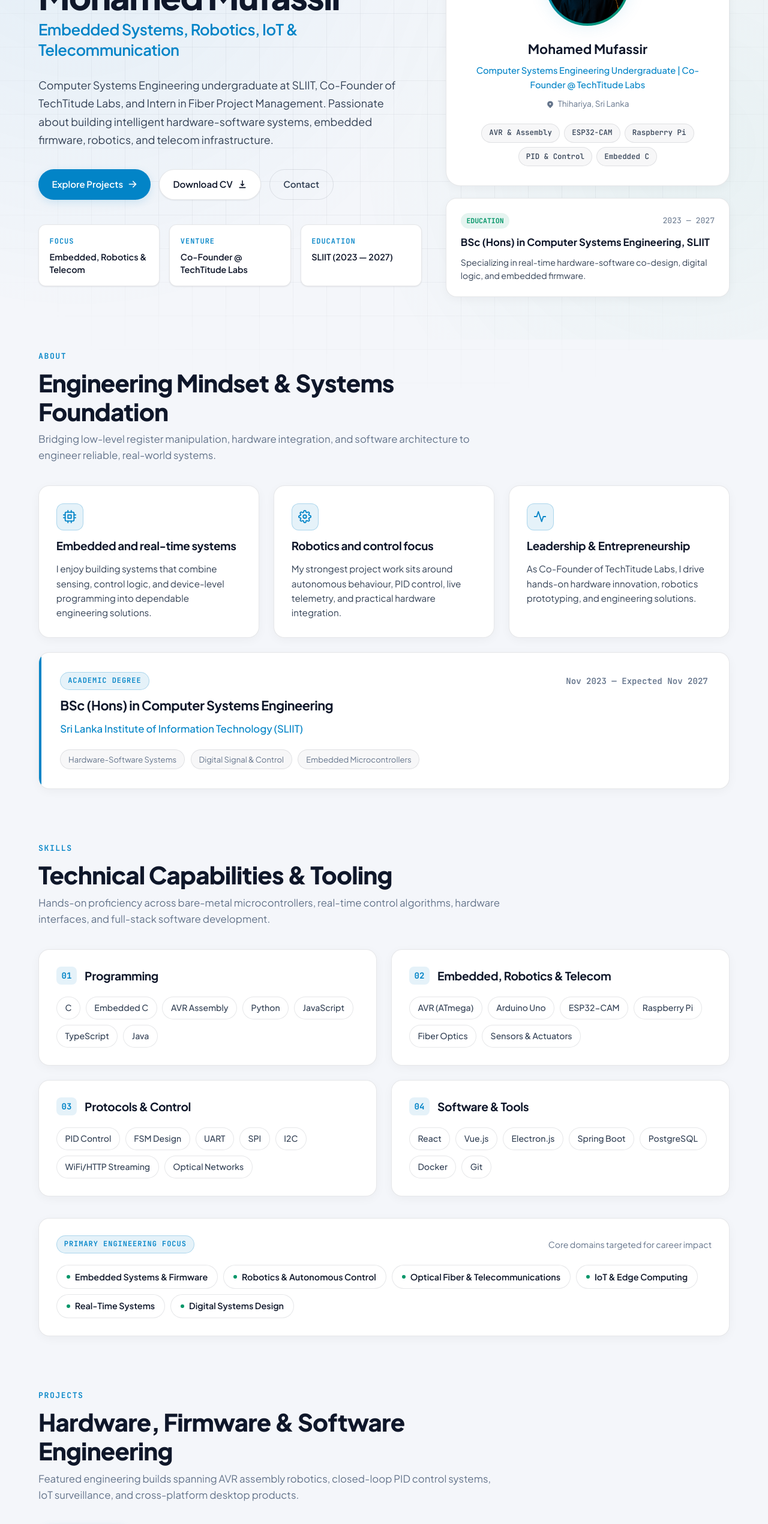
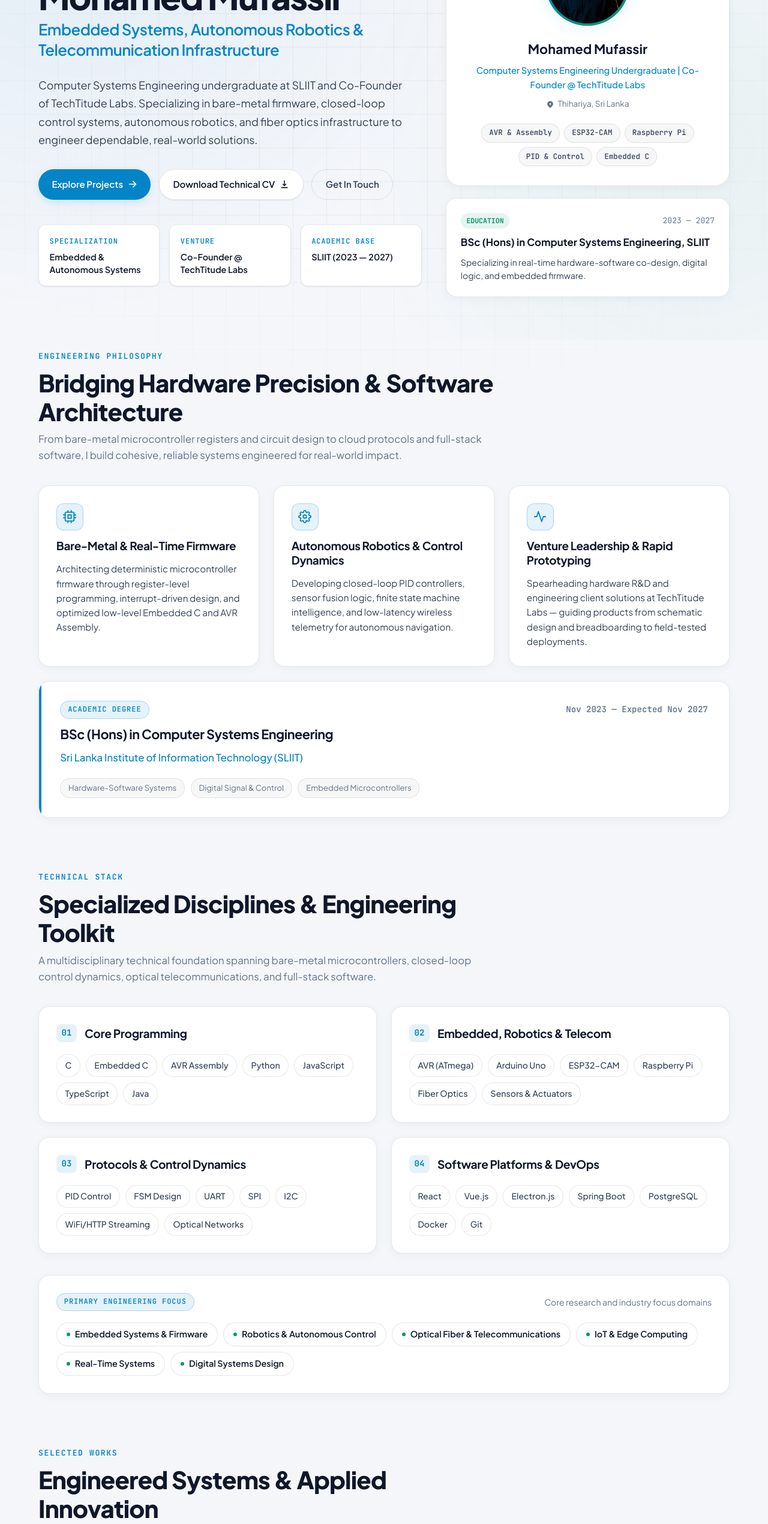
Before and after one commit to M-Mufassir/Porfolio1, a React (Vite) app in the folder portfolio1/: page / in a window 1280 px wide. Shown: the part 234-2774 px from the top of the page at 60% size. Built offline with nearby package versions, Linux system fonts and the light colour scheme.

Commit message:
feat: add portfolio components, HTML template, and data structure

```diff
--- a/portfolio1/src/components/About.jsx
+++ b/portfolio1/src/components/About.jsx
@@ -2,10 +2,10 @@ export function About({ aboutHighlights, education }) {
   return (
     <section className="section-block" id="about">
       <div className="section-heading">
-        <span className="section-eyebrow">About</span>
-        <h2 className="section-title">Engineering Mindset & Systems Foundation</h2>
+        <span className="section-eyebrow">Engineering Philosophy</span>
+        <h2 className="section-title">Bridging Hardware Precision & Software Architecture</h2>
         <p className="section-subtitle">
-          Bridging low-level register manipulation, hardware integration, and software architecture to engineer reliable, real-world systems.
+          From bare-metal microcontroller registers and circuit design to cloud protocols and full-stack software, I build cohesive, reliable systems engineered for real-world impact.
         </p>
       </div>
 
--- a/portfolio1/src/components/Contact.jsx
+++ b/portfolio1/src/components/Contact.jsx
@@ -12,10 +12,10 @@ export function Contact({ contactLinks }) {
   return (
     <section className="section-block" id="contact">
       <div className="section-heading">
-        <span className="section-eyebrow">Contact</span>
-        <h2 className="section-title">Let's Connect & Collaborate</h2>
+        <span className="section-eyebrow">Get In Touch</span>
+        <h2 className="section-title">Let's Build Something Exceptional Together</h2>
         <p className="section-subtitle">
-          Open to internships, graduate engineering roles, and hardware/software collaborations. Feel free to reach out via email or connect on professional platforms.
+          Open to engineering roles, embedded systems R&D, telecom infrastructure, and technical collaborations. Reach out directly or connect through professional networks.
         </p>
       </div>
 
--- a/portfolio1/src/components/Footer.jsx
+++ b/portfolio1/src/components/Footer.jsx
@@ -18,7 +18,7 @@ export function Footer({ brandProfile }) {
 
         <div className="footer-center">
           <p className="footer-copy">
-            © {currentYear} {brandProfile.name}. Built with React, Vite & Modern Web Standards.
+            © {currentYear} {brandProfile.name} — Designed & engineered with modern web standards.
           </p>
         </div>
 
--- a/portfolio1/src/components/Hero.jsx
+++ b/portfolio1/src/components/Hero.jsx
@@ -12,7 +12,7 @@ export function Hero({ brandProfile, heroMetrics, resumeLink }) {
         </div>
 
         <div className="hero-headings">
-          <p className="hero-eyebrow">Hello, I am</p>
+          <p className="hero-eyebrow">Engineering • Innovation • Systems</p>
           <h1 className="hero-title">{brandProfile.name}</h1>
           <h2 className="hero-subtitle">{brandProfile.tagline}</h2>
         </div>
@@ -28,13 +28,13 @@ export function Hero({ brandProfile, heroMetrics, resumeLink }) {
             </svg>
           </a>
           <a className="button secondary-btn" href={resumeLink.href} download>
-            <span>Download CV</span>
+            <span>{resumeLink.label}</span>
             <svg viewBox="0 0 20 20" fill="currentColor" width="16" height="16" aria-hidden="true">
               <path fillRule="evenodd" d="M3 17a1 1 0 011-1h12a1 1 0 110 2H4a1 1 0 01-1-1zm3.293-7.707a1 1 0 011.414 0L9 10.586V3a1 1 0 112 0v7.586l1.293-1.293a1 1 0 111.414 1.414l-3 3a1 1 0 01-1.414 0l-3-3a1 1 0 010-1.414z" clipRule="evenodd" />
             </svg>
           </a>
           <a className="button ghost-btn" href="#contact">
-            <span>Contact</span>
+            <span>Get In Touch</span>
           </a>
         </div>
 
--- a/portfolio1/src/components/Projects.jsx
+++ b/portfolio1/src/components/Projects.jsx
@@ -42,10 +42,10 @@ export function Projects({ projectCards, selectedProject, setSelectedProject })
   return (
     <section className="section-block" id="projects">
       <div className="section-heading">
-        <span className="section-eyebrow">Projects</span>
-        <h2 className="section-title">Hardware, Firmware & Software Engineering</h2>
+        <span className="section-eyebrow">Selected Works</span>
+        <h2 className="section-title">Engineered Systems & Applied Innovation</h2>
         <p className="section-subtitle">
-          Featured engineering builds spanning AVR assembly robotics, closed-loop PID control systems, IoT surveillance, and cross-platform desktop products.
+          A curated showcase of autonomous robotics, precision closed-loop control systems, embedded IoT networks, and scalable software solutions.
         </p>
       </div>
 
@@ -112,7 +112,7 @@ export function Projects({ projectCards, selectedProject, setSelectedProject })
                   setSelectedProject(project)
                 }}
               >
-                <span>View Engineering Details</span>
+                <span>Explore Architecture</span>
                 <svg viewBox="0 0 20 20" fill="currentColor" width="16" height="16" aria-hidden="true">
                   <path fillRule="evenodd" d="M7.293 14.707a1 1 0 010-1.414L10.586 10 7.293 6.707a1 1 0 011.414-1.414l4 4a1 1 0 010 1.414l-4 4a1 1 0 01-1.414 0z" clipRule="evenodd" />
                 </svg>
@@ -188,10 +188,13 @@ export function Projects({ projectCards, selectedProject, setSelectedProject })
                 </ul>
               </div>
 
-              {selectedProject.repoNote && (
+              {(selectedProject.systemHighlight || selectedProject.repoNote) && (
                 <div className="modal-note-box">
-                  <span className="note-icon" aria-hidden="true">ℹ</span>
-                  <p>{selectedProject.repoNote}</p>
+                  <span className="note-icon" aria-hidden="true">✦</span>
+                  <div className="modal-note-content">
+                    <span className="modal-note-title">Architecture Highlight</span>
+                    <p>{selectedProject.systemHighlight || selectedProject.repoNote}</p>
+                  </div>
                 </div>
               )}
             </div>
@@ -202,7 +205,7 @@ export function Projects({ projectCards, selectedProject, setSelectedProject })
                 type="button"
                 onClick={() => setSelectedProject(null)}
               >
-                Done
+                Close Details
               </button>
             </div>
           </div>
--- a/portfolio1/src/components/Skills.jsx
+++ b/portfolio1/src/components/Skills.jsx
@@ -2,10 +2,10 @@ export function Skills({ skillSections, interestAreas }) {
   return (
     <section className="section-block" id="skills">
       <div className="section-heading">
-        <span className="section-eyebrow">Skills</span>
-        <h2 className="section-title">Technical Capabilities & Tooling</h2>
+        <span className="section-eyebrow">Technical Stack</span>
+        <h2 className="section-title">Specialized Disciplines & Engineering Toolkit</h2>
         <p className="section-subtitle">
-          Hands-on proficiency across bare-metal microcontrollers, real-time control algorithms, hardware interfaces, and full-stack software development.
+          A multidisciplinary technical foundation spanning bare-metal microcontrollers, closed-loop control dynamics, optical telecommunications, and full-stack software.
         </p>
       </div>
 
@@ -31,7 +31,7 @@ export function Skills({ skillSections, interestAreas }) {
       <article className="interests-panel">
         <div className="interests-header">
           <span className="card-pill">Primary Engineering Focus</span>
-          <span className="interests-caption">Core domains targeted for career impact</span>
+          <span className="interests-caption">Core research and industry focus domains</span>
         </div>
         <div className="chip-row">
           {interestAreas.map((area) => (
--- a/portfolio1/src/data/portfolio.js
+++ b/portfolio1/src/data/portfolio.js
@@ -9,43 +9,43 @@ export const navigationItems = [
 
 export const brandProfile = {
   name: 'Mohamed Mufassir',
-  monogram: 'MM',
+  monogram: 'M',
   title: 'Computer Systems Engineering Undergraduate | Co-Founder @ TechTitude Labs',
-  tagline: 'Embedded Systems, Robotics, IoT & Telecommunication',
+  tagline: 'Embedded Systems, Autonomous Robotics & Telecommunication Infrastructure',
   summary:
-    'Computer Systems Engineering undergraduate at SLIIT, Co-Founder of TechTitude Labs, and Intern in Fiber Project Management. Passionate about building intelligent hardware-software systems, embedded firmware, robotics, and telecom infrastructure.',
+    'Computer Systems Engineering undergraduate at SLIIT and Co-Founder of TechTitude Labs. Specializing in bare-metal firmware, closed-loop control systems, autonomous robotics, and fiber optics infrastructure to engineer dependable, real-world solutions.',
   location: 'Thihariya, Sri Lanka',
   education: 'BSc (Hons) in Computer Systems Engineering, SLIIT',
-  availability: 'Intern - Fiber Project Management | Co-Founder @ TechTitude Labs',
+  availability: 'Open for Engineering Opportunities & Collaborations',
 }
 
 export const heroMetrics = [
-  { label: 'Focus', value: 'Embedded, Robotics & Telecom' },
+  { label: 'Specialization', value: 'Embedded & Autonomous Systems' },
   { label: 'Venture', value: 'Co-Founder @ TechTitude Labs' },
-  { label: 'Education', value: 'SLIIT (2023 — 2027)' },
+  { label: 'Academic Base', value: 'SLIIT (2023 — 2027)' },
 ]
 
 export const aboutHighlights = [
   {
-    title: 'Embedded and real-time systems',
+    title: 'Bare-Metal & Real-Time Firmware',
     description:
-      'I enjoy building systems that combine sensing, control logic, and device-level programming into dependable engineering solutions.',
+      'Architecting deterministic microcontroller firmware through register-level programming, interrupt-driven design, and optimized low-level Embedded C and AVR Assembly.',
   },
   {
-    title: 'Robotics and control focus',
+    title: 'Autonomous Robotics & Control Dynamics',
     description:
-      'My strongest project work sits around autonomous behaviour, PID control, live telemetry, and practical hardware integration.',
+      'Developing closed-loop PID controllers, sensor fusion logic, finite state machine intelligence, and low-latency wireless telemetry for autonomous navigation.',
   },
   {
-    title: 'Leadership & Entrepreneurship',
+    title: 'Venture Leadership & Rapid Prototyping',
     description:
-      'As Co-Founder of TechTitude Labs, I drive hands-on hardware innovation, robotics prototyping, and engineering solutions.',
+      'Spearheading hardware R&D and engineering client solutions at TechTitude Labs — guiding products from schematic design and breadboarding to field-tested deployments.',
   },
 ]
 
 export const skillSections = [
   {
-    title: 'Programming',
+    title: 'Core Programming',
     items: ['C', 'Embedded C', 'AVR Assembly', 'Python', 'JavaScript', 'TypeScript', 'Java'],
   },
   {
@@ -53,11 +53,11 @@ export const skillSections = [
     items: ['AVR (ATmega)', 'Arduino Uno', 'ESP32-CAM', 'Raspberry Pi', 'Fiber Optics', 'Sensors & Actuators'],
   },
   {
-    title: 'Protocols & Control',
+    title: 'Protocols & Control Dynamics',
     items: ['PID Control', 'FSM Design', 'UART', 'SPI', 'I2C', 'WiFi/HTTP Streaming', 'Optical Networks'],
   },
   {
-    title: 'Software & Tools',
+    title: 'Software Platforms & DevOps',
     items: ['React', 'Vue.js', 'Electron.js', 'Spring Boot', 'PostgreSQL', 'Docker', 'Git'],
   },
 ]
@@ -66,10 +66,10 @@ export const projectCards = [
   {
     domain: 'robotics',
     domainLabel: 'Robotics',
-    type: 'Autonomous robot',
+    type: 'Autonomous Robot',
     title: 'AVR - Assembly Autonomous Line-Following Car with Smart Parking',
     summary:
-      'An Arduino Uno robot programmed at AVR level to follow lines, detect cross-line events, search for a parking bay, and park autonomously.',
+      'An Arduino Uno robot programmed at AVR assembly level to follow lines, detect cross-line events, search for a parking bay, and park autonomously.',
     stack: ['AVR ATmega', 'Arduino Uno', 'Microchip Studio', 'Embedded C', 'IR Sensors', 'FSM Control'],
     points: [
       'Programmed line tracking and cross-line detection logic using three IR sensors.',
@@ -82,12 +82,12 @@ export const projectCards = [
       '/images/projects/AVR-Assembly/image-2.png',
     ],
     repo: null,
-    repoNote: 'Featured first to align the portfolio with embedded and robotics roles.',
+    systemHighlight: 'Bare-metal AVR assembly implementation with sub-millisecond interrupt response and autonomous FSM parking routines.',
   },
   {
     domain: 'robotics',
-    domainLabel: 'Robotics and IoT',
-    type: 'Live video vehicle',
+    domainLabel: 'Robotics & IoT',
+    type: 'Live Video Vehicle',
     title: 'ESP32-CAM Remote-Controlled Car with Live Video Streaming',
     summary:
       'A WiFi-controlled RC car where the ESP32-CAM acts as both access point and video server for real-time driving and camera feedback.',
@@ -100,12 +100,12 @@ export const projectCards = [
     ],
     images: ['/images/projects/esp32-cam-car/image.png'],
     repo: null,
-    repoNote: 'Uses the default image until project-specific RC car images are added.',
+    systemHighlight: 'Dual-core ESP32 pipeline decoupling live MJPEG video streaming from low-latency motor control commands.',
   },
   {
     domain: 'embedded',
     domainLabel: 'Embedded Systems',
-    type: 'Control system',
+    type: 'Control System',
     title: 'PID-Based DC Motor Speed Control System',
     summary:
       'A Raspberry Pi based real-time closed-loop motor control project focused on precise speed regulation and tuning.',
@@ -122,12 +122,12 @@ export const projectCards = [
       '/images/projects/PID/PID-3.png',
     ],
     repo: null,
-    repoNote: 'Based on the latest verified project builds.',
+    systemHighlight: 'Real-time closed-loop speed regulation with high-resolution encoder sampling and live desktop telemetry visualization.',
   },
   {
     domain: 'embedded',
     domainLabel: 'Embedded Systems',
-    type: 'IoT security',
+    type: 'IoT Security',
     title: 'IoT Smart Surveillance and Access Control System',
     summary:
       'An ESP32-based surveillance and access workflow with real-time alerts, image capture, and remote door control.',
@@ -140,12 +140,12 @@ export const projectCards = [
     ],
     images: ['/images/projects/Surveillance-System/image.png'],
     repo: null,
-    repoNote: 'ESP32 firmware integrated with Telegram cloud bot.',
+    systemHighlight: 'Edge-triggered camera surveillance integrated with real-time Telegram cloud bot commands and solenoid locking.',
   },
   {
     domain: 'systems',
     domainLabel: 'Digital Systems',
-    type: 'FSM design',
+    type: 'FSM Design',
     title: 'FSM-Based Sequence Detector',
     summary:
       'A digital systems project combining pseudo-random generation, serialization, and finite state machine pattern detection.',
@@ -162,12 +162,12 @@ export const projectCards = [
       '/images/projects/FSM-Sequence-detector/3.png',
     ],
     repo: null,
-    repoNote: 'Digital logic and state machine verification.',
+    systemHighlight: 'Clock-synchronized synchronous sequential logic with LFSR pseudo-random bitstream generation and PISO shift serialization.',
   },
   {
     domain: 'software',
     domainLabel: 'Software Engineering',
-    type: 'Backend platform',
+    type: 'Backend Platform',
     title: 'Learning Management System',
     summary:
       'A Spring Boot based learning platform with backend APIs for authentication, course management, and scalable data handling.',
@@ -183,12 +183,12 @@ export const projectCards = [
       '/images/projects/LMS/image-2.png',
     ],
     repo: null,
-    repoNote: 'Spring Boot REST backend architecture.',
+    systemHighlight: 'Multi-tiered enterprise REST backend with JWT authentication, role-based access control, and PostgreSQL persistence.',
   },
   {
     domain: 'software',
     domainLabel: 'Software Engineering',
-    type: 'Desktop product',
+    type: 'Desktop Product',
     title: 'Desktop POS System',
     summary:
       'A cross-platform desktop point-of-sale system focused on inventory management, sales flow, and a modular product structure.',
@@ -205,15 +205,15 @@ export const projectCards = [
       '/images/projects/POS/4.png',
     ],
     repo: null,
-    repoNote: 'Production desktop software built with Electron & TypeScript.',
+    systemHighlight: 'Cross-platform desktop application built for offline-first transactional integrity, receipt printing, and real-time inventory management.',
   },
   {
     domain: 'software',
     domainLabel: 'Software Engineering',
-    type: 'Web build',
-    title: 'Business Website Development',
+    type: 'Web Application',
+    title: 'Commercial Business Web Applications',
     summary:
-      'Business-facing websites for local clients, including retail, restaurant, and booking-platform style work.',
+      'Production-grade websites for retail, restaurant, and booking platforms with tailored design systems and high-converting UX.',
     stack: ['React', 'HTML/CSS', 'JavaScript', 'Responsive Design'],
     points: [
       'Designed and developed websites for a jewelry shop, hardware store, restaurant, and indoor playground booking platform.',
@@ -227,12 +227,12 @@ export const projectCards = [
       '/images/projects/personal-website/4.png',
     ],
     repo: null,
-    repoNote: 'Client production web applications.',
+    systemHighlight: 'High-conversion, SEO-optimized digital web applications engineered with modern component hierarchies and fluid responsive styling.',
   },
   {
     domain: 'embedded',
     domainLabel: 'Embedded Systems',
-    type: 'Low-level control',
+    type: 'Low-Level Control',
     title: 'AVR LED Control Using Assembly',
     summary:
       'A low-level microcontroller exercise focused on direct hardware control and instruction-level reasoning.',
@@ -247,12 +247,12 @@ export const projectCards = [
       '/images/projects/LED-Blink/2.jpeg',
     ],
     repo: null,
-    repoNote: 'Low-level assembly register manipulation.',
+    systemHighlight: 'Direct hardware port manipulation, precise software timing delays, and register-level execution on ATmega architecture.',
   },
   {
     domain: 'embedded',
     domainLabel: 'Embedded Systems',
-    type: 'Electronics build',
+    type: 'Electronics Build',
     title: 'PCB and Digital Systems Prototyping',
     summary:
       'Hands-on hardware prototyping spanning PCB thinking, digital logic, simulation, and bench-level iteration.',
@@ -269,12 +269,12 @@ export const projectCards = [
       '/images/projects/PCB-and-Digital-Systems/image.png',
     ],
     repo: null,
-    repoNote: 'Schematic, PCB layout, and bench testing.',
+    systemHighlight: 'End-to-end hardware development covering schematic capture, digital logic simulation, PCB layout, and bench oscilloscope validation.',
   },
   {
     domain: 'systems',
     domainLabel: 'Systems & Telecommunications',
-    type: 'Telecommunication & Signal Analysis',
+    type: 'Signal Analysis',
     title: 'Telecommunication & Signal Analysis Research',
     summary:
       'Analytical and simulation work around communication models, signal transmission, modulation, and optical/wireless networks.',
@@ -290,7 +290,7 @@ export const projectCards = [
       '/images/projects/cache-design/image.png',
     ],
     repo: null,
-    repoNote: 'Telecom & signal systems research.',
+    systemHighlight: 'Analytical modeling of optical attenuation, fiber dispersion limits, LTI convolution, and digital signal modulation schemes.',
   },
 ]
 
@@ -301,7 +301,7 @@ export const experiences = [
     company: 'Telecom Infrastructure',
     period: '2026 — Present',
     summary:
-      'Hands-on exposure to optical fiber infrastructure planning, project coordination, route feasibility, and telecommunication network rollout.',
+      'Hands-on involvement in optical fiber infrastructure planning, route feasibility analysis, and telecommunication network rollout.',
     points: [
       'Assisting in optical fiber rollout planning, site survey analysis, and project execution tracking.',
       'Coordinating field milestones, resource allocation, and telecommunications infrastructure reporting.',
@@ -314,7 +314,7 @@ export const experiences = [
     company: 'TechTitude Labs',
     period: '2024 — Present',
     summary:
-      'Co-founded TechTitude Labs to engineer innovative embedded systems, robotics platforms, IoT hardware, and custom software solutions.',
+      'Co-founded TechTitude Labs to innovate, prototype, and build production-grade embedded hardware, robotics systems, and enterprise software.',
     points: [
       'Leading R&D for autonomous robotics, IoT hardware prototypes, and embedded control systems.',
       'Directing end-to-end product architecture from schematic and firmware development to client deployment.',
@@ -368,7 +368,7 @@ export const interestAreas = [
 ]
 
 export const resumeLink = {
-  label: 'Download Resume',
+  label: 'Download Technical CV',
   href: '/resume/Mufassir_CV.pdf',
 }
 
@@ -376,21 +376,21 @@ export const contactLinks = [
   {
     label: 'Email',
     value: 'mufassirriswan@gmail.com',
-    note: 'Direct email for internships, roles, and engineering collaborations.',
+    note: 'Direct channel for engineering roles, technical discussions, and collaborative projects.',
     href: 'mailto:mufassirriswan@gmail.com',
     action: 'Send an email',
   },
   {
     label: 'LinkedIn',
     value: 'linkedin.com/in/mohamedmufassir',
-    note: 'Professional profile and career updates.',
+    note: 'Connect for professional networking, industry updates, and career milestones.',
     href: 'https://www.linkedin.com/in/mohamedmufassir',
     action: 'Open LinkedIn',
   },
   {
     label: 'GitHub',
     value: 'github.com/M-Mufassir',
-    note: 'Public repositories, firmware, and code samples.',
+    note: 'Explore open-source repositories, microcontroller firmware, and codebases.',
     href: 'https://github.com/M-Mufassir/',
     action: 'Open GitHub',
   },
```
Also changed, not shown: portfolio1/index.html (+5 -5 lines), portfolio1/src/App.css (+24 -6 lines), portfolio1/src/components/Experience.jsx (+6 -6 lines).
